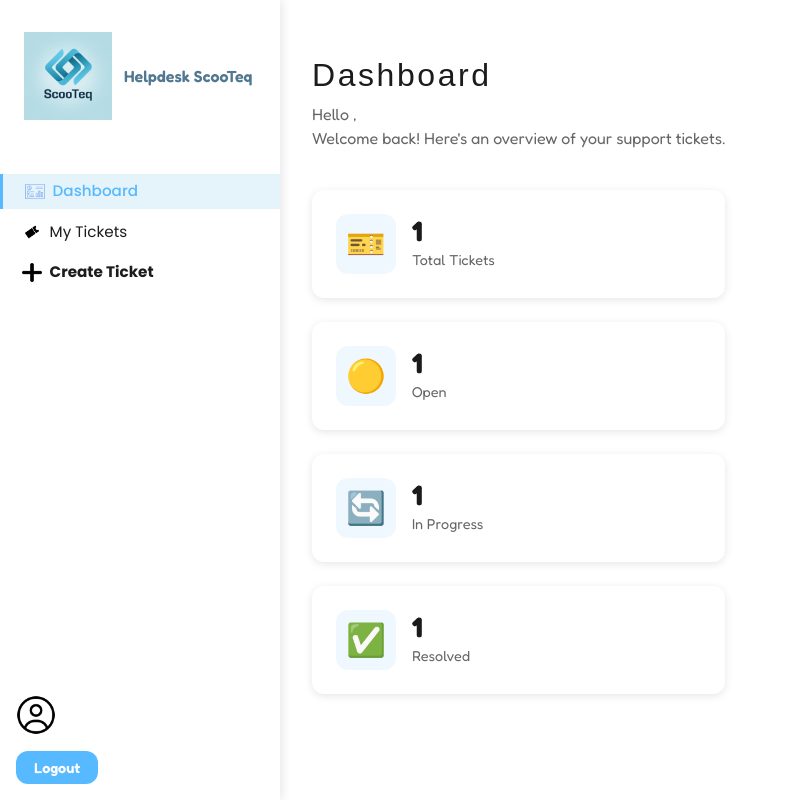
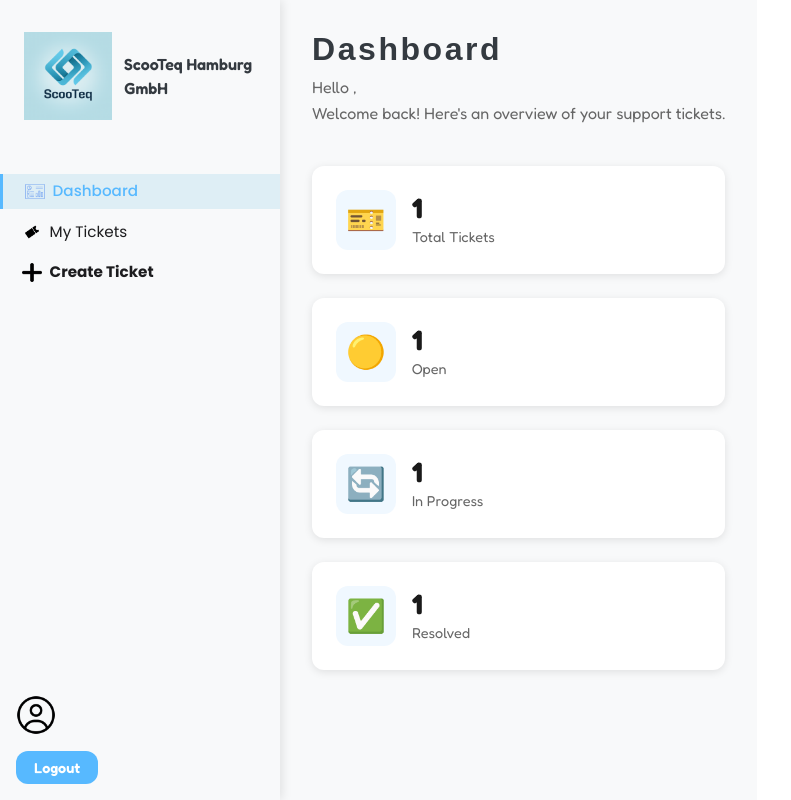
Before and after one commit to IliasAlmerekov/Lernfeld-02B, a React (Vite) app: page /dashboard in a window 1280 px wide. Shown: the whole page, without its empty margins (0-791 px from the left). Built offline with nearby package versions, Linux system fonts and the light colour scheme; a web font is replaced by a local one.

Commit message:
Dashboard Text and Font size change

```diff
--- a/src/components/Sidebar.jsx
+++ b/src/components/Sidebar.jsx
@@ -46,7 +46,7 @@ const Sidebar = ({ role, email, currentTab, onTabChange }) => {
       <div className="sidebar-header">
         <div className="logo">
           <img src={logo} className="nav-logo" alt="Logo" />
-          <span className="logo-text">Helpdesk ScooTeq</span>
+          <span className="logo-text"> ScooTeq Hamburg GmbH</span>
         </div>
       </div>
       <nav className="sidebar-menu">
--- a/src/styles/Dashboard.css
+++ b/src/styles/Dashboard.css
@@ -1,5 +1,16 @@
+:root {
+  --blue: hsl(211, 86%, 48%);
+  --green: hsl(134, 81%, 49%);
+  --yellow: #ffc107ee;
+  --gray: #f8f9fa;
+  --dark: #343a40;
+  --text: #333;
+}
+
 .dashboard-container {
   display: flex;
+  background-color: var(--gray);
+  min-height: 100vh;
 }
 
 .dashboard-content {
@@ -14,12 +25,53 @@
 
 .dashboard-header h1 {
   font-size: 2rem;
-  font-weight: 400;
-  color: var(--text-dark);
-  margin-bottom: 0.5rem;
+  font-weight: 600;
+  color: var(--dark);
 }
 
 .dashboard-header p {
-  color: #666;
   font-size: 1rem;
+  color: hwb(0 40% 60%);
+  line-height: 1.6;
 }
+
+.ticket-stats {
+  display: grid;
+  grid-template-columns: repeat(auto-fit, minmax(180px, 1fr));
+  gap: 1rem;
+}
+
+.ticket-card {
+  background: white;
+  border-radius: 12px;
+  padding: 1.5rem;
+  box-shadow: 0 4px 10px rgba(0, 0, 0, 0.05);
+  text-align: center;
+  transition: transform 0.2s ease;
+}
+
+.ticket-card:hover {
+  transform: translateY(-4px);
+}
+
+.ticket-number {
+  font-size: 2rem;
+  font-weight: inherit;
+}
+
+.ticket-label {
+  font-size: 1rem;
+  color: var(--text);
+  margin-top: 0.5rem;
+}
+
+.ticket-card.open .ticket-number {
+  color: var(--yellow);
+}
+
+.ticket-card.in-progress .ticket-number {
+  color: var(--blue);
+}
+.ticket-card.resolved .ticket-number {
+  color: var(--green);
+}
```
